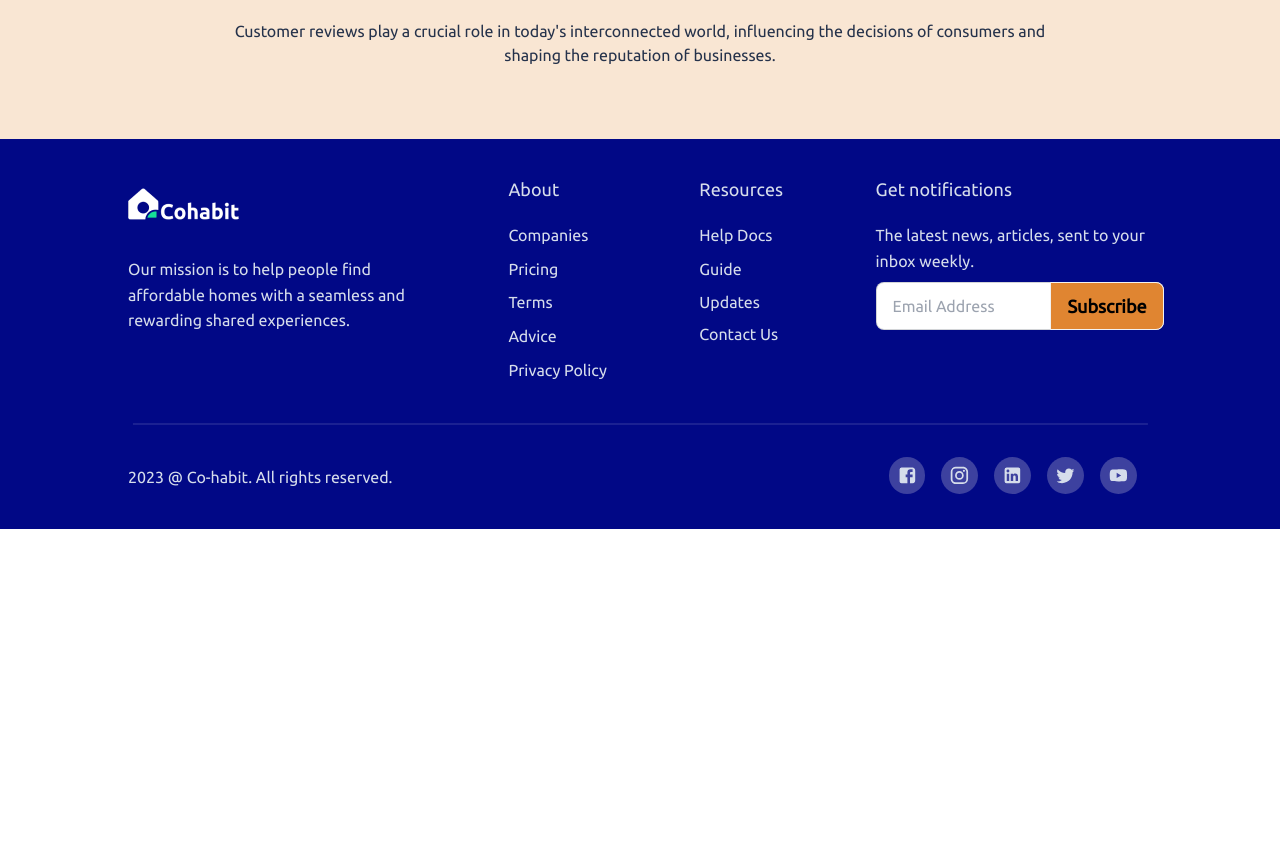
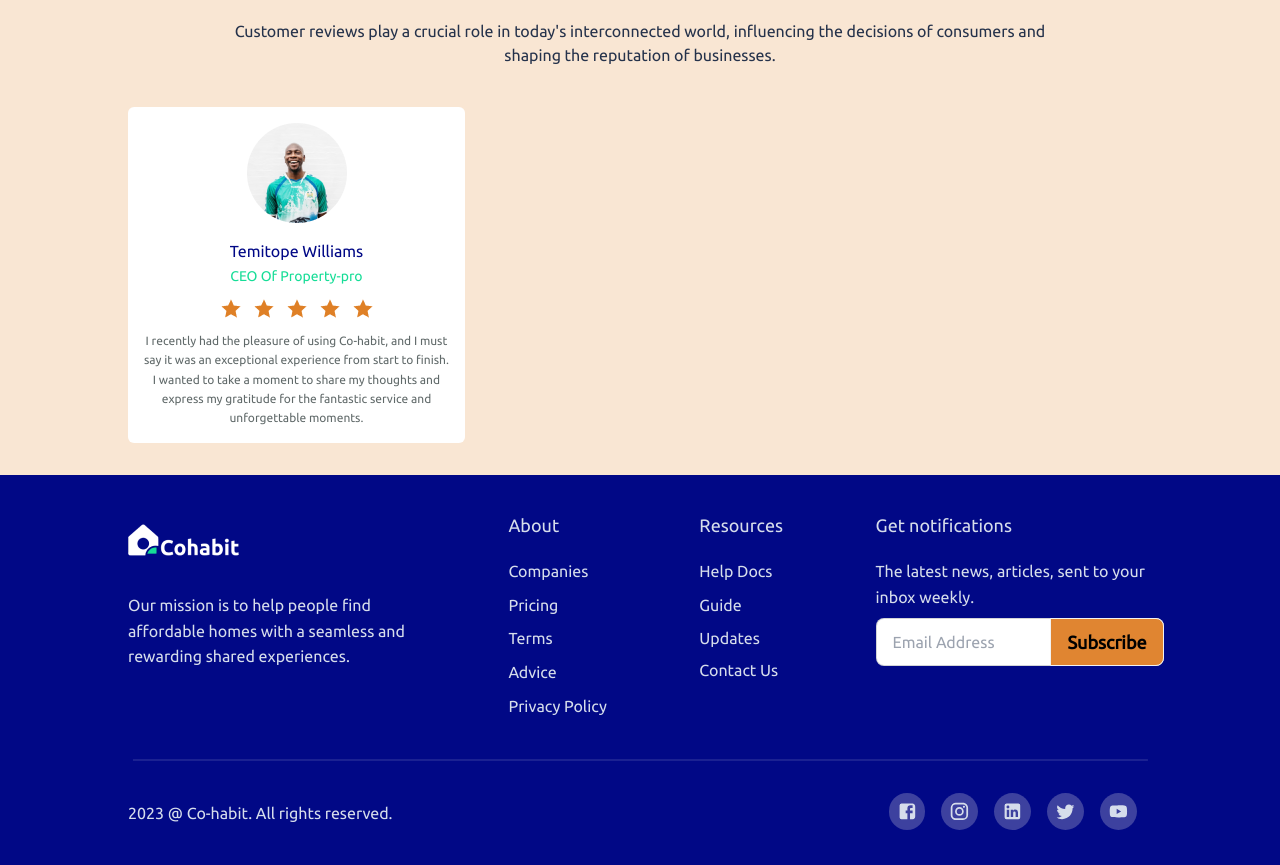
Before and after one commit to lazynerd-studios/Co-Habit-Landing, a React (Vite) app: page / in a window 1280 px wide. Shown: the part 2813-3678 px from the top of the page. Before the commit the page ends 3342 px from the top, so only its background shows below. Built offline with nearby package versions, Linux system fonts and the light colour scheme.

Commit message:
Update Home.jsx

```diff
--- a/src/Components/Home/Home.jsx
+++ b/src/Components/Home/Home.jsx
@@ -25,7 +25,8 @@ import Building12 from "../../assets/building12.png"
 import Building13 from "../../assets/building13.png"
 import BlueCircle from "../../assets/blue-circle.svg"
 import ArrowLeft from "../../assets/u_angle-left-b.png"
-import Frame from "../../assets/Frame 5540.png"
+import TemitopeWilliams from "../../assets/temitope williams.png"
+import Stars from "../../assets/Stars.png"
 
 const animationConfiguration = {
   initial: { opacity: 0 },
@@ -470,16 +471,27 @@ const Home = () => {
             </p>
 
             <div className="laptop:flex gap-8">
-              <div>
-                {/* <img src={Bungalow1} className="laptop:w-[21.875] w-[90%]" alt="bungalow-1" /> */}
-              </div>
+              {/* 01 */}
+              <div className="bg-white border-none rounded-md laptop:mt-0 mt-8 p-4 laptop:w- w-[]">
+                <img src={TemitopeWilliams} className="laptop:w-[] w-[] mx-auto" alt="building-3" />
 
-              <div>
-                {/* <img src={Bungalow2} className="laptop:w-[21.875] w-[90%]" alt="bungalow-2" /> */}
-              </div>
+                <div className="pt-4">
 
-              <div>
-                {/* <img src={Bungalow3} className="laptop:w-[21.875] w-[90%]" alt="bungalow-3" /> */}
+                  <p className="text-[#010886] text-center font-medium leading-[1.6rem]">
+                    Temitope Williams
+                  </p>
+                  <p className="text-[#16DD97] font-normal text-center leading-[1.4rem] text-[0.875rem]">
+                    CEO Of Property-pro
+                  </p>
+                  <img src={Stars} className="laptop:w-[] my-3 w-[] mx-auto" alt="stars" />
+                  <p className="text-[#616A6A] text-center font-normal leading-[1.2rem] text-[0.75rem]">
+                    I recently had the pleasure of using Co-habit, and I must <br className="laptop:flex hidden" />
+                    say it was an exceptional experience from start to finish. <br className="laptop:flex hidden" />
+                    I wanted to take a moment to share my thoughts and <br className="laptop:flex hidden" />
+                    express my gratitude for the fantastic service and <br className="laptop:flex hidden" />
+                    unforgettable moments.
+                  </p>
+                </div>
               </div>
 
             </div>
```
